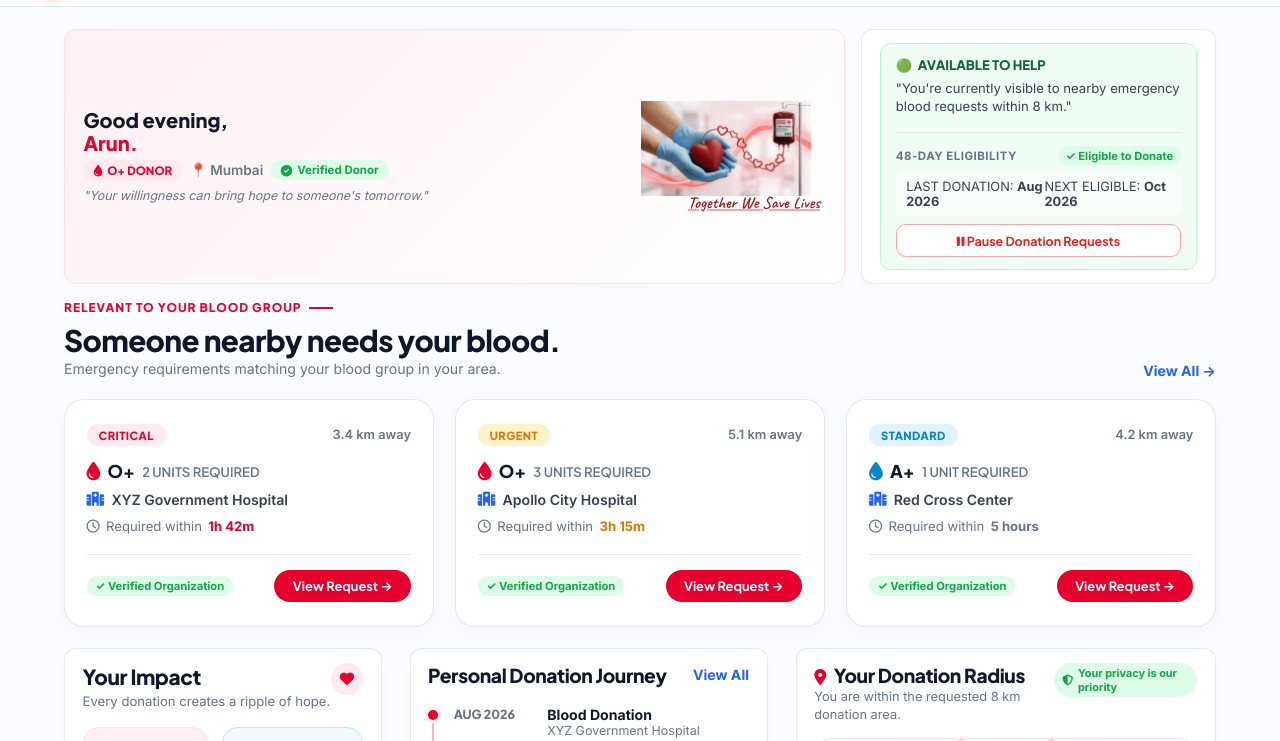
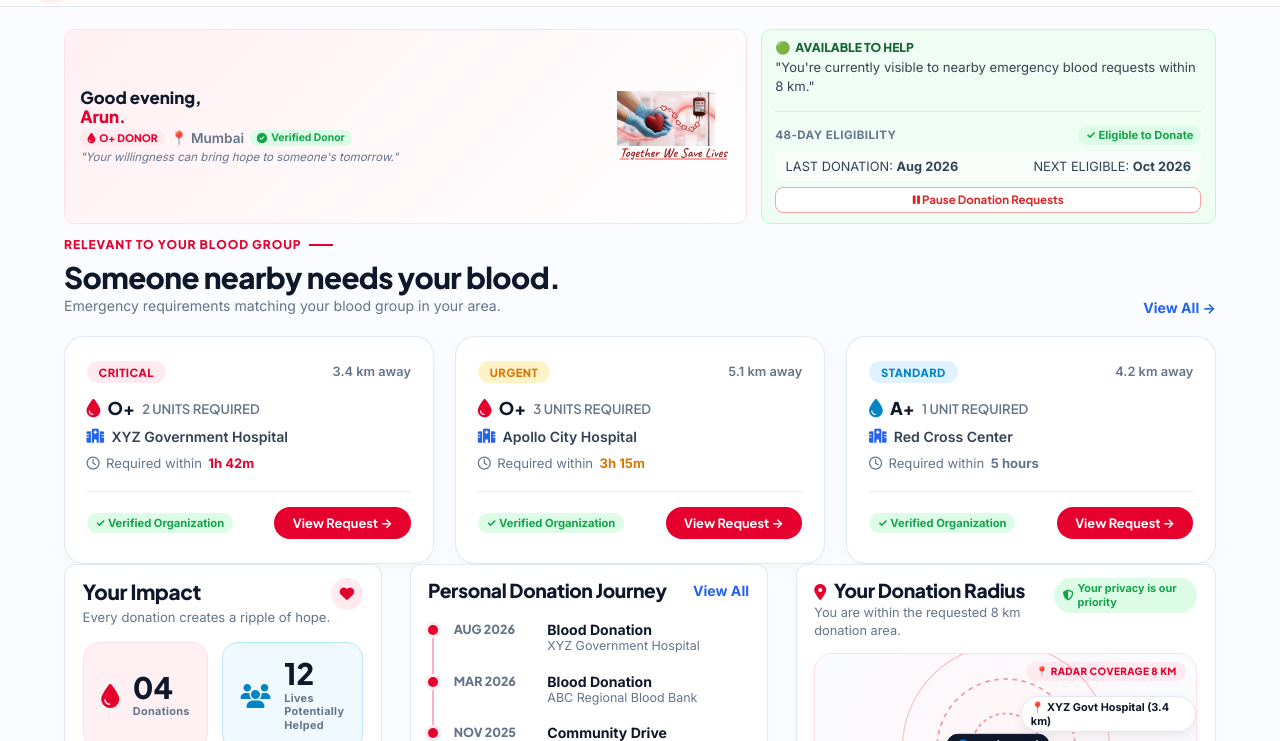
Before and after one commit to Soundhranayaki1/life-link-, a website: page public/donor-dashboard.html in a window 1280 px wide. Shown: the part 51-792 px from the top of the page. Drawn offline with Linux system fonts and the light colour scheme.

Commit message:
Ultra-compact Good Evening banner and Available to Help status cards

```diff
--- a/public/donor-dashboard.html
+++ b/public/donor-dashboard.html
@@ -206,37 +206,36 @@
       border: 1px solid rgba(226, 232, 240, 0.9);
       box-shadow: 0 4px 16px rgba(15, 23, 42, 0.02);
       padding: 0.85rem 1.1rem;
-    }
-
-    /* 1. TOP HERO GRID (2.2fr : 1fr) */
+    }    /* 1. TOP HERO GRID (1.5fr : 1fr - ULTRA COMPACT) */
     .top-hero-grid {
       display: grid;
-      grid-template-columns: 2.2fr 1fr;
-      gap: 1rem;
-      margin-bottom: 1rem;
+      grid-template-columns: 1.5fr 1fr;
+      gap: 0.85rem;
+      margin-bottom: 0.85rem;
+      align-items: stretch;
     }
 
     /* Left Hero Banner */
     .hero-banner-card {
       background: linear-gradient(135deg, #FFF0F3 0%, #FFFFFF 100%);
-      border-radius: 12px;
-      padding: 0.85rem 1.15rem;
+      border-radius: 10px;
+      padding: 0.6rem 0.95rem;
       border: 1px solid #FFE0E6;
-      box-shadow: 0 4px 16px rgba(15, 23, 42, 0.02);
+      box-shadow: 0 2px 10px rgba(15, 23, 42, 0.015);
       position: relative;
       overflow: hidden;
       display: grid;
-      grid-template-columns: 1.25fr 1fr;
+      grid-template-columns: 1.35fr 1fr;
       align-items: center;
     }
 
     .welcome-title {
       font-family: var(--font-main);
-      font-size: 1.25rem;
+      font-size: 1.05rem;
       font-weight: 800;
       line-height: 1.15;
       color: var(--navy-dark);
-      margin-bottom: 0.35rem;
+      margin-bottom: 0.2rem;
     }
 
     .welcome-title span {
@@ -246,41 +245,41 @@
     .pills-row {
       display: flex;
       align-items: center;
-      gap: 0.45rem;
+      gap: 0.35rem;
       flex-wrap: wrap;
-      margin-bottom: 0.45rem;
+      margin-bottom: 0.25rem;
     }
 
     .pill-red {
       background: #FFEBEF;
       color: var(--red-primary);
       font-weight: 800;
-      font-size: 0.72rem;
-      padding: 0.2rem 0.65rem;
+      font-size: 0.65rem;
+      padding: 0.12rem 0.45rem;
       border-radius: 9999px;
       font-family: var(--font-main);
       display: inline-flex;
       align-items: center;
-      gap: 0.3rem;
+      gap: 0.25rem;
     }
 
     .pill-green {
       background: #DCFCE7;
       color: #16A34A;
       font-weight: 700;
-      font-size: 0.72rem;
-      padding: 0.2rem 0.65rem;
+      font-size: 0.65rem;
+      padding: 0.12rem 0.45rem;
       border-radius: 9999px;
       display: inline-flex;
       align-items: center;
-      gap: 0.3rem;
+      gap: 0.25rem;
     }
 
     .hero-quote-text {
-      font-size: 0.78rem;
+      font-size: 0.72rem;
       color: var(--slate-muted);
       font-style: italic;
-      line-height: 1.35;
+      line-height: 1.25;
     }
 
     .banner-art-container {
@@ -294,9 +293,9 @@
 
     .banner-art-img {
       width: 100%;
-      max-width: 200px;
+      max-width: 130px;
       height: auto;
-      max-height: 95px;
+      max-height: 55px;
       object-fit: contain;
       mix-blend-mode: multiply;
       display: block;
@@ -304,61 +303,68 @@
 
     .cursive-tag-banner {
       font-family: var(--font-cursive);
-      font-size: 1.05rem;
+      font-size: 0.85rem;
       color: #991B1B;
-      margin-top: -0.25rem;
-      margin-right: 0.35rem;
+      margin-top: -0.15rem;
+      margin-right: 0.25rem;
       text-decoration: underline;
       text-decoration-color: #FCA5A5;
       text-decoration-thickness: 1.5px;
       user-select: none;
     }
 
-    /* Right Welcome Status Box */
+    /* Right Welcome Status Box (Single Clean Green Card) */
     .welcome-card-box {
       display: flex;
       flex-direction: column;
-      justify-content: center;
-      padding: 0.85rem 1.15rem;
+      justify-content: stretch;
+      padding: 0 !important;
+      background: transparent !important;
+      border: none !important;
+      box-shadow: none !important;
     }
 
     .status-availability-box {
       background: #F0FDF4;
       border: 1px solid #BBF7D0;
       border-radius: 10px;
-      padding: 0.75rem 0.9rem;
+      padding: 0.6rem 0.85rem;
+      height: 100%;
+      display: flex;
+      flex-direction: column;
+      justify-content: space-between;
     }
 
     .status-tag-green {
       color: #166534;
       font-weight: 800;
-      font-size: 0.82rem;
-      font-family: var(--font-main);
-      display: flex;
-      align-items: center;
-      gap: 0.35rem;
-      margin-bottom: 0.35rem;
+      font-size: 0.76rem;
+      font-family: var(--font-main);
+      display: flex;
+      align-items: center;
+      gap: 0.3rem;
+      margin-bottom: 0.2rem;
     }
 
     .btn-pause-donation {
       width: 100%;
-      padding: 0.45rem;
+      padding: 0.3rem 0.5rem;
       background: #FFFFFF;
-      border: 1.5px solid #FCA5A5;
+      border: 1px solid #FCA5A5;
       color: #DC2626;
-      border-radius: 10px;
+      border-radius: 8px;
       font-family: var(--font-main);
       font-weight: 700;
-      font-size: 0.78rem;
+      font-size: 0.72rem;
       cursor: pointer;
-      margin-top: 0.5rem;
+      margin-top: 0.35rem;
       transition: all 0.2s ease;
     }
 
     .btn-pause-donation:hover {
       background: #FEF2F2;
       border-color: #EF4444;
-    }
+    } }
 
     /* 2. EMERGENCY REQUESTS SECTION */
     .emergency-section-wrapper {
```
